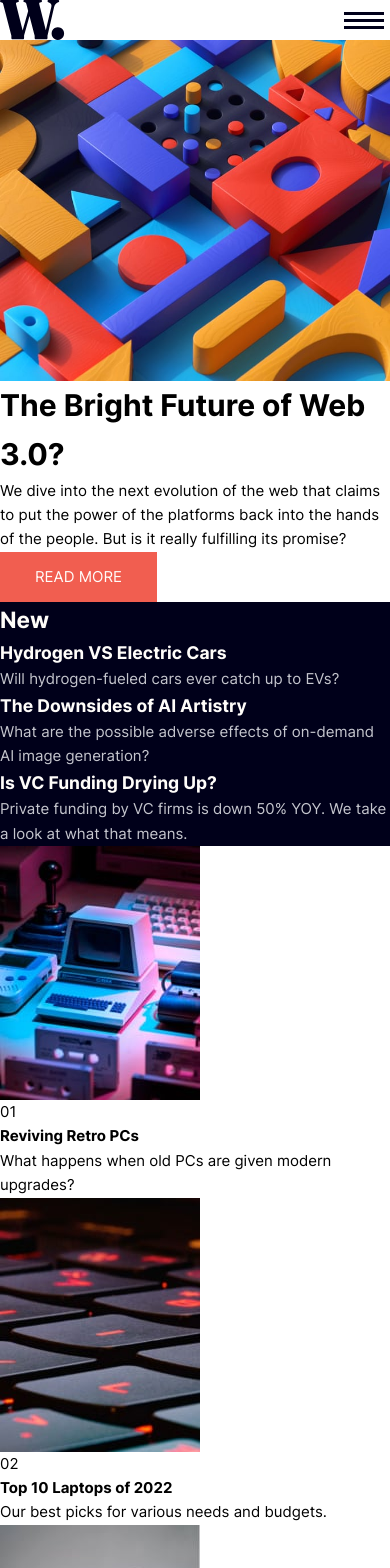
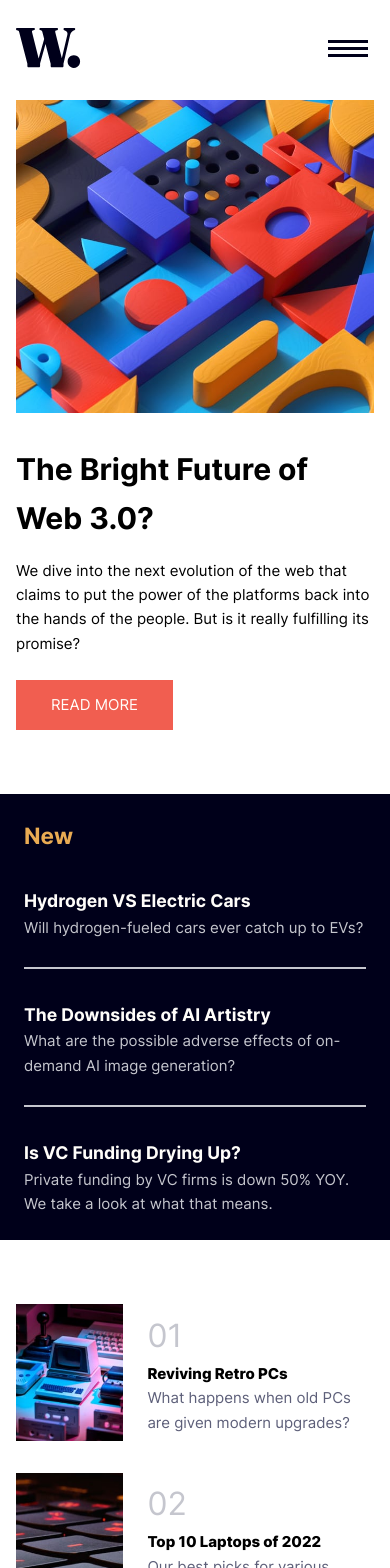
Before and after one commit to nivancheva/news-homepage-react, a React (Vite) app: page / in a window 390 px wide. Shown: the top 1568 px of the page. Built offline with nearby package versions, Linux system fonts and the light colour scheme.

Commit message:
finish mobile styling

```diff
--- a/src/App.css
+++ b/src/App.css
@@ -1,3 +1,16 @@
+.wrapper {
+    margin: 1.75rem 0 4rem;
+}
+
+.container {
+    margin:0 1rem;
+}
+
+.grid-container {
+    display: grid;
+    gap: 4rem;
+}
+
 .flex-container {
     display: flex;
     align-items: center;
@@ -9,11 +22,72 @@
     background-color: inherit;
 }
 
+.nav-container {
+    display: grid;
+    gap: 2rem;
+
+    margin-bottom: 2rem;
+}
+
+.main-header p {
+    margin: 1rem 0 1.5rem 0
+}
+
 .news-section {
     background-color: var(--clr-very-dark-blue);
     color: var(--clr-grayish-blue);
+    padding: 1.5rem;
+
 }
 
-.news-section h2, h3 {
+.news-section h2 {
+    margin-bottom: 2rem;
+    color: var(--clr-orange);
+}
+
+.news-section h3 {
     color: var(--clr-off-white);
 }
+
+.news-section-data {
+    display: grid;
+    gap: 3.8125rem;
+}
+
+.decoration {
+    position: relative;
+}
+
+.decoration p::after {
+    content: '';
+    position: absolute;
+    right: 0;
+    left: 0;
+    bottom: -1.8125rem;
+    border:1px solid var( --clr-grayish-blue)
+}
+
+.articles {
+    gap: 2rem
+}
+
+.articles-data {
+    gap: 1.5rem;
+}
+
+.articles-img {
+    width: 30%;
+}
+
+.num {
+    font-size: var(--fz-m);
+    color: var(--clr-grayish-blue);
+}
+
+.article h4 {
+    font-weight: var(--fw-extra-bold);
+}
+
+.article-description {
+    color: var( --clr-dark-grayish-blue);
+}
--- a/src/App.jsx
+++ b/src/App.jsx
@@ -10,18 +10,21 @@ import pcsImg from './images/image-retro-pcs.jpg';
 
 function App() {
   return (
-    <>
-      <nav className='flex-container'>
+    <div className='wrapper'>
+      <nav className='container nav-container'>
+        <div className='flex-container'>
           <img src={logo}/>
           <button className='hamburger'><img src={iconMenu}/></button>
-      </nav>
+        </div>
         <picture className='imageWeb'>
           <source srcSet={imageWebDsktop} media="(min-width:900px)"/>
           <img src={imageWebMobile}/>
       </picture>
+      </nav>
 
-      <main>
-        <div>
+
+      <main className='grid-container'>
+        <div className='container main-header'>
           <h1>The Bright Future of Web 3.0?</h1>
           <p>We dive into the next evolution of the web that claims to put the power of the platforms back into the hands of the people. But is it really fulfilling its promise?</p>
           <button className='button'>Read more</button>
@@ -29,11 +32,12 @@ function App() {
 
         <div className='news-section'>
           <h2>New</h2>
-          <div>
+          <div className='news-section-data'>
+            <div className='decoration'>
               <h3>Hydrogen VS Electric Cars</h3>
               <p>Will hydrogen-fueled cars ever catch up to EVs?</p>
             </div>
-          <div>
+            <div className='decoration'>
               <h3>The Downsides of AI Artistry</h3>
               <p>What are the possible adverse effects of on-demand AI image generation?</p>
             </div>
@@ -42,37 +46,38 @@ function App() {
               <p>Private funding by VC firms is down 50% YOY. We take a look at what that means.</p>
             </div>
           </div>
+        </div>
 
-        <div className='grid-container'>
-          <div>
-            <img src={pcsImg}/>
-            <div>
-              <p>01</p>
+        <div className='container grid-container articles'>
+          <div className='flex-container articles-data'>
+            <img className='articles-img' src={pcsImg}/>
+            <div className='article'>
+              <p className='num'>01</p>
               <h4>Reviving Retro PCs</h4>
-              <p>What happens when old PCs are given modern upgrades?</p>
+              <p className='article-description'>What happens when old PCs are given modern upgrades?</p>
             </div>
           </div>
 
-          <div>
-            <img src={laptopImg}/>
-            <div>
-              <p>02</p>
+          <div className='flex-container articles-data'>
+            <img className='articles-img' src={laptopImg}/>
+            <div className='article'>
+              <p className='num'>02</p>
               <h4>Top 10 Laptops of 2022</h4>
-              <p>Our best picks for various needs and budgets.</p>
+              <p className='article-description'>Our best picks for various needs and budgets.</p>
             </div>
           </div>
 
-          <div>
-            <img src={gamingImg}/>
-            <div>
-              <p>03</p>
+          <div className='flex-container articles-data'>
+            <img className='articles-img' src={gamingImg}/>
+            <div className='article'>
+              <p className='num'>03</p>
               <h4>The Growth of Gaming</h4>
-              <p>How the pandemic has sparked fresh opportunities.</p>
+              <p className='article-description'>How the pandemic has sparked fresh opportunities.</p>
             </div>
           </div>
         </div>
       </main>
-    </>
+    </div>
   )
 }
 
```
Lines whose indentation alone changed are shown as unchanged.
